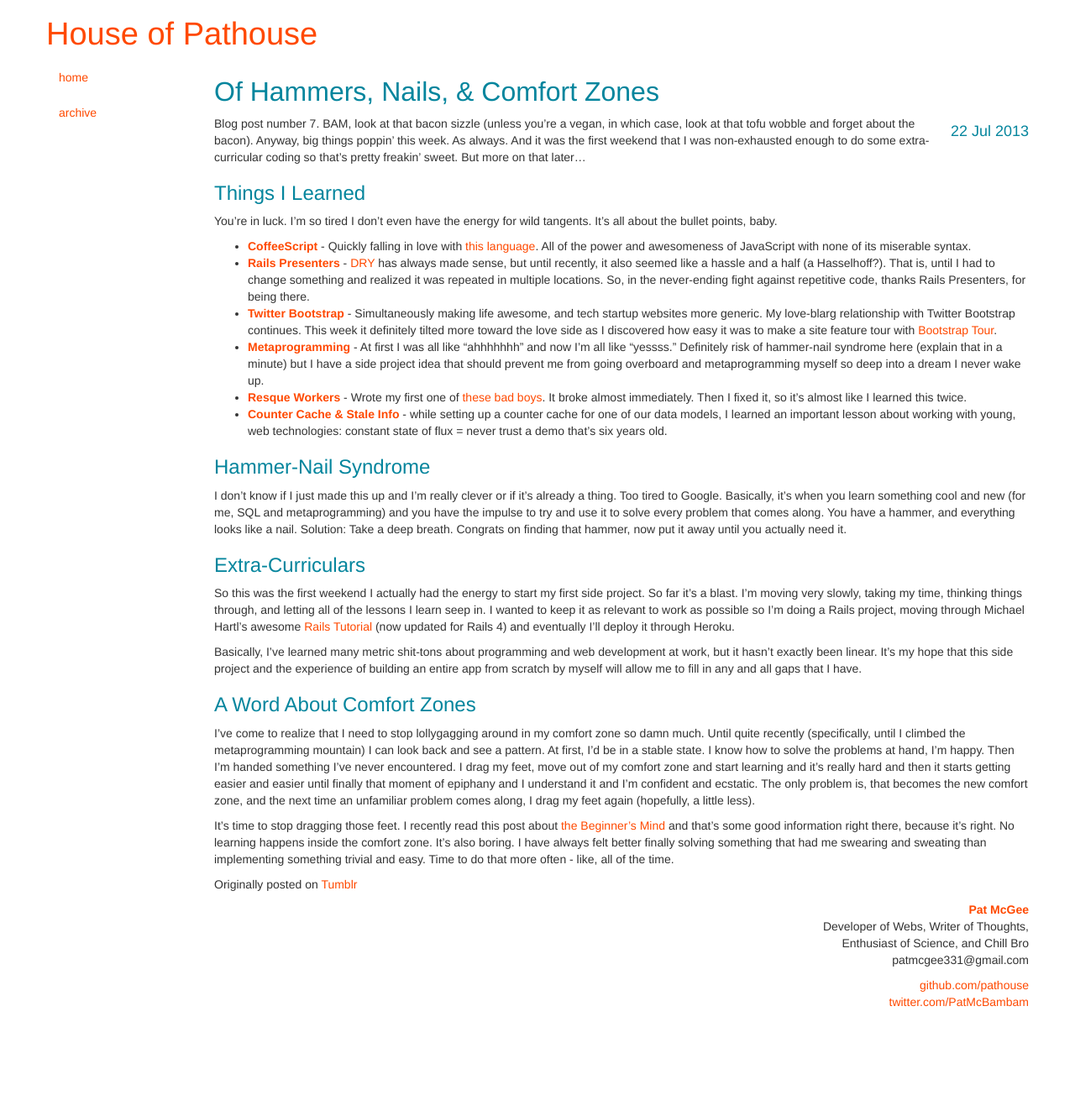
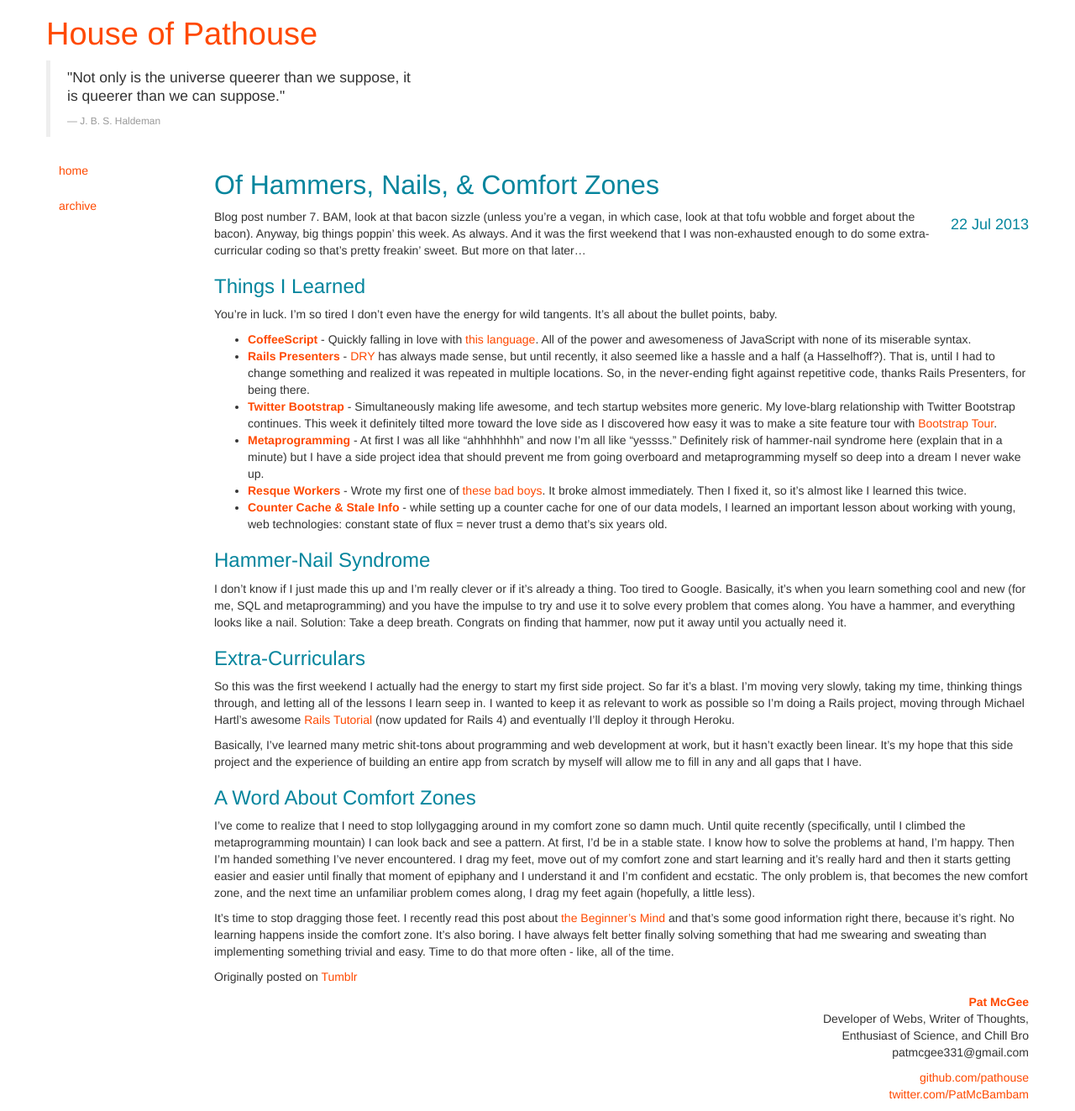
Before and after one commit to pathouse/pathouse.github.io, a Jekyll site: the page built from _posts/2013-07-22-of-hammers-nails-comfort-zones.markdown, in a window 1280 px wide. Shown: the whole page at 84% size. Built offline with Jekyll 4.4.1, drawn with Linux system fonts in a browser that asks for light colours; before the commit the page ends 1213 px from its top, so only the background shows below that.

Commit message:
add quote

```diff
--- a/_posts/2013-07-22-of-hammers-nails-comfort-zones.markdown
+++ b/_posts/2013-07-22-of-hammers-nails-comfort-zones.markdown
@@ -4,6 +4,8 @@ title: "Of Hammers, Nails, & Comfort Zones"
 date: 2013-07-22  4:32:00
 categories: tldr front
 tags: resque programming code coding rails ruby ruby on rails web developer web development metaprogramming internship
+op-quote: "Not only is the universe queerer than we suppose, it is queerer than we can suppose."
+op-quote-sp: "J. B. S. Haldeman"
 ---
 
 Blog post number 7. BAM, look at that bacon sizzle (unless you're a vegan, in which case, look at that tofu wobble and forget about the bacon). Anyway, big things poppin' this week. As always. And it was the first weekend that I was non-exhausted enough to do some extra-curricular coding so that's pretty freakin' sweet. But more on that later…
```
